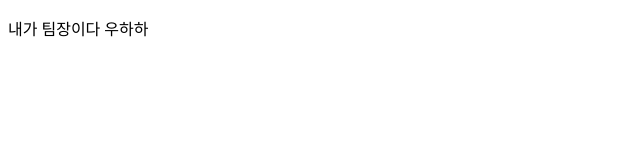
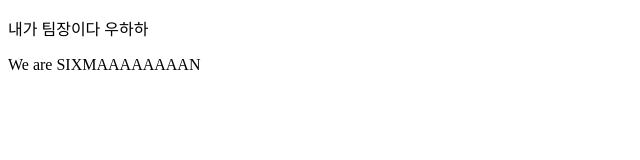
Before and after one commit to dudwh0620jo-cyber/testsixman, a plain HTML site: page index.html in a window 1280 px wide. Shown: the whole page, without its empty margins (0-640 px from the left). Drawn offline with Linux system fonts and the light colour scheme.

Commit message:
내가 팀장이다 우하하

```diff
--- a/index.html
+++ b/index.html
@@ -7,5 +7,6 @@
 </head>
 <body>
   <p>내가 팀장이다 우하하</p>
+  <p>We are SIXMAAAAAAAAN</p>
 </body>
 </html>
```
